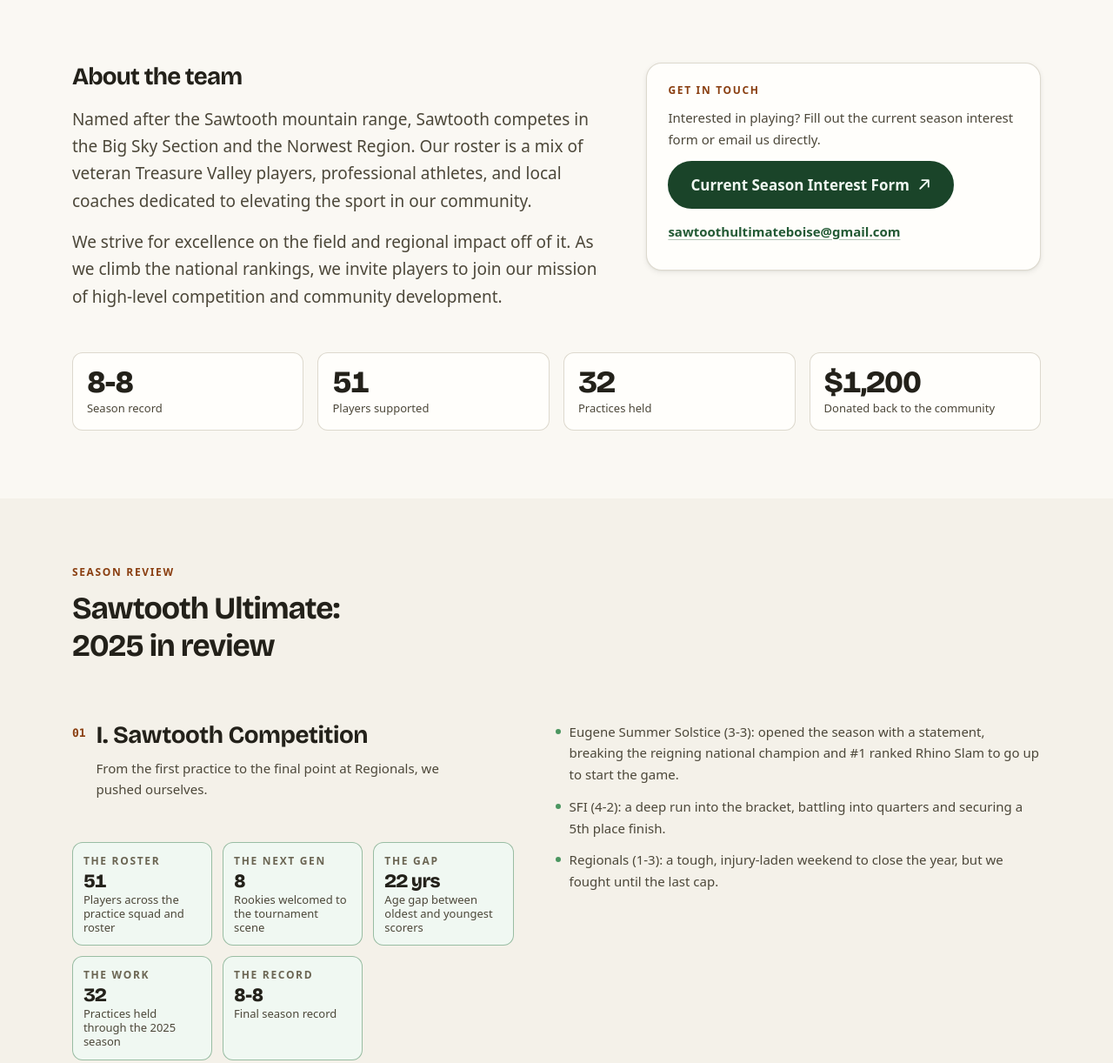
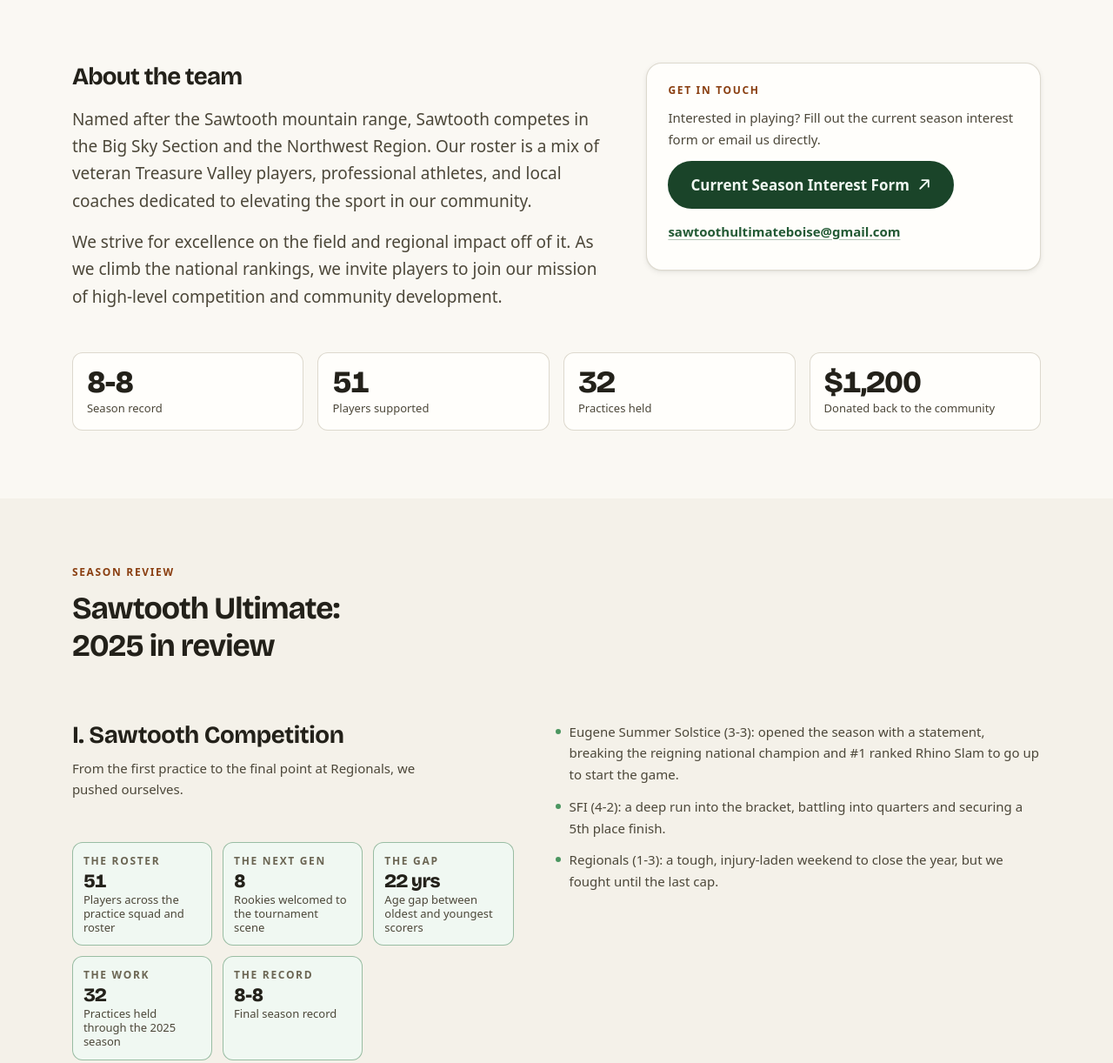
Before and after one commit to tvultimate/tvultimate.org, an Astro site: page /partner-clubs/sawtooth-ultimate in a window 1280 px wide. Shown: the part 540-1762 px from the top of the page at 87% size. Built offline with nearby package versions, Linux system fonts and the light colour scheme; Astro itself is replaced by a stand-in of ours.

Commit message:
SPelling tweaks

```diff
--- a/src/components/sections/HomeSections.astro
+++ b/src/components/sections/HomeSections.astro
@@ -123,7 +123,7 @@ const ctas = {
         <p class="spotlight__text">
           We proudly support local competitive teams representing Idaho across the
           country. Sawtooth Ultimate is Idaho’s premier competitive Open club team,
-          competing in the Big Sky Section and the Norwest Region.
+          competing in the Big Sky Section and the Northwest Region.
         </p>
         <div class="spotlight__actions">
           <Button href="/partner-clubs/sawtooth-ultimate/">Learn About Sawtooth</Button>
--- a/src/data/clubs.ts
+++ b/src/data/clubs.ts
@@ -18,7 +18,7 @@ export const sawtooth = {
   based: 'Boise, Idaho',
   tagline: "The peak of men's competitive frisbee in Idaho",
   intro:
-    'Named after the Sawtooth mountain range, Sawtooth competes in the Big Sky Section and the Norwest Region. Our roster is a mix of veteran Treasure Valley players, professional athletes, and local coaches dedicated to elevating the sport in our community.',
+    'Named after the Sawtooth mountain range, Sawtooth competes in the Big Sky Section and the Northwest Region. Our roster is a mix of veteran Treasure Valley players, professional athletes, and local coaches dedicated to elevating the sport in our community.',
   mission:
     'We strive for excellence on the field and regional impact off of it. As we climb the national rankings, we invite players to join our mission of high-level competition and community development.',
 } as const;
--- a/src/pages/partner-clubs/index.astro
+++ b/src/pages/partner-clubs/index.astro
@@ -73,8 +73,8 @@ const benefits = [
           <h3 class="partner__subtitle">{sawtooth.name}</h3>
           <p class="partner__text">
             Sawtooth is Idaho’s premier competitive Open club team. Named after the
-            Sawtooth mountain range, we compete in the Big Sky Section and the Norwest
-            Region.
+            Sawtooth mountain range, we compete in the Big Sky Section and the
+            Northwest Region.
           </p>
           <Button href="/partner-clubs/sawtooth-ultimate/">
             Learn About Sawtooth
--- a/src/pages/partner-clubs/sawtooth-ultimate.astro
+++ b/src/pages/partner-clubs/sawtooth-ultimate.astro
@@ -78,10 +78,9 @@ import { contact, links, funds } from '../../data/org';
       />
 
       {
-        sawtoothReport.map((block, index) => (
+        sawtoothReport.map((block) => (
           <article class="block">
             <header class="block__head">
-              <p class="block__index">{String(index + 1).padStart(2, '0')}</p>
               <div class="block__heading">
                 <h3 class="block__title">{block.title}</h3>
                 <p class="block__summary">{block.summary}</p>
@@ -257,17 +256,8 @@ import { contact, links, funds } from '../../data/org';
 
   .block__head {
     display: grid;
-    grid-template-columns: auto 1fr;
-    gap: var(--space-3);
+    gap: var(--space-2);
     align-items: start;
-  }
-
-  .block__index {
-    font-family: var(--font-mono);
-    font-size: var(--text-xs);
-    font-weight: 700;
-    color: var(--text-warm);
-    padding-block-start: 0.4em;
   }
 
   .block__heading {
```
